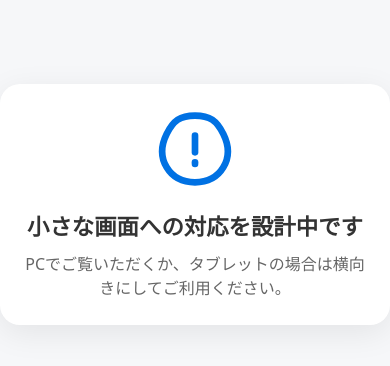
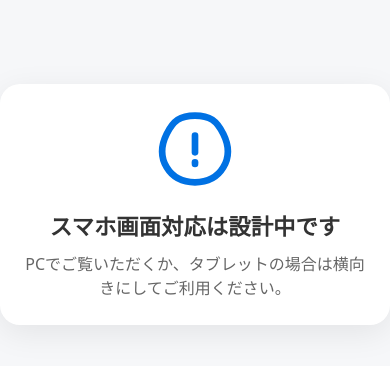
Before and after one commit to formyvibecoding/linkpricecalculator, a plain HTML site: page index.html in a window 390 px wide. Drawn offline with Linux system fonts and the light colour scheme.

Commit message:
Update index.html
修改日语

```diff
--- a/index.html
+++ b/index.html
@@ -409,7 +409,7 @@ body {
       <path d="M12 16V16.5" stroke="currentColor" stroke-width="2" stroke-linecap="round"/>
       <path d="M3.5 7.5C5.5 3.5 7.5 2 12 2C16.5 2 18.5 3.5 20.5 7.5C22.5 11.5 22 15 20.5 17.5C19 20 16.5 22 12 22C7.5 22 5 20 3.5 17.5C2 15 1.5 11.5 3.5 7.5Z" stroke="currentColor" stroke-width="2" stroke-linecap="round"/>
     </svg>
-    <div class="mobile-warning-title">小さな画面への対応を設計中です</div>
+    <div class="mobile-warning-title">スマホ画面対応は設計中です</div>
     <div class="mobile-warning-text">
       PCでご覧いただくか、タブレットの場合は横向きにしてご利用ください。
     </div>
```
